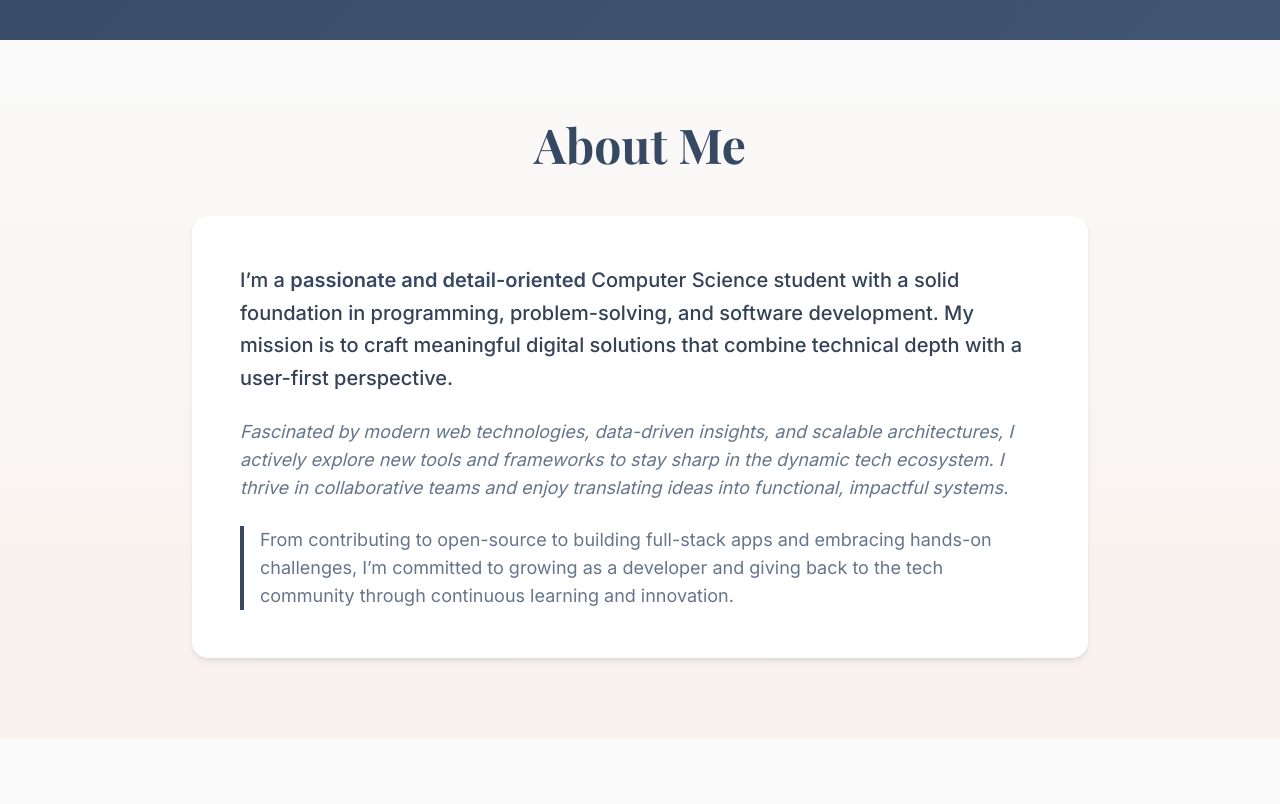
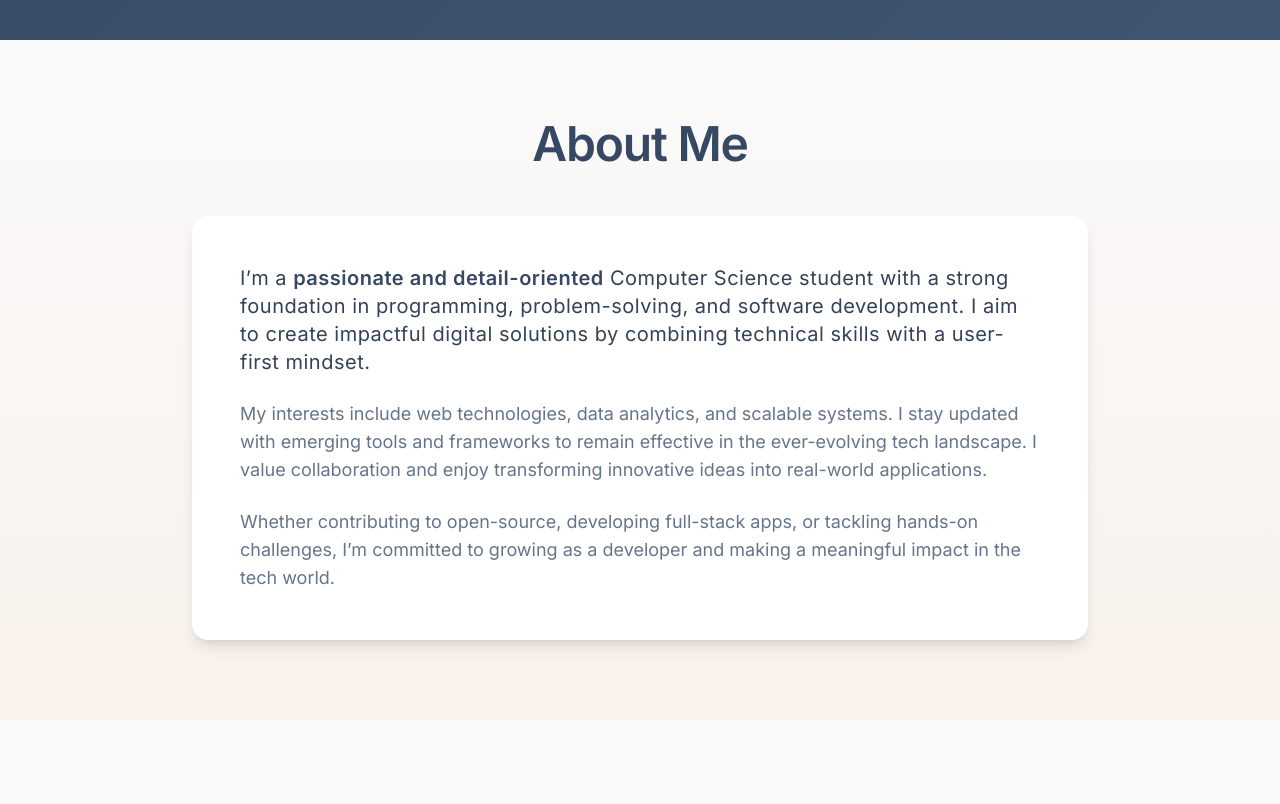
Before and after one commit to NivasBaluju/nivasportfolio, a React (Vite) app: page / in a window 1280 px wide. Shown: the part 760-1564 px from the top of the page. Built offline with nearby package versions, Linux system fonts and the light colour scheme.

Commit message:
Update About.tsx

```diff
--- a/src/components/About.tsx
+++ b/src/components/About.tsx
@@ -3,18 +3,18 @@ const About = () => {
     <section id="about" className="py-20 bg-gradient-section">
       <div className="container mx-auto px-6">
         <div className="max-w-4xl mx-auto">
-          <h2 className="font-serif text-4xl md:text-5xl font-bold text-center mb-12 text-primary">
+          <h2 className="font-display text-4xl md:text-5xl font-extrabold text-center mb-12 text-primary tracking-tight">
             About Me
           </h2>
-          <div className="bg-card rounded-2xl shadow-classic p-8 md:p-12">
-            <p className="text-xl md:text-[1.25rem] leading-relaxed text-foreground mb-6 font-medium">
-              I’m a <span className="text-primary font-semibold">passionate and detail-oriented</span> Computer Science student with a solid foundation in programming, problem-solving, and software development. My mission is to craft meaningful digital solutions that combine technical depth with a user-first perspective.
+          <div className="bg-card rounded-2xl shadow-lg p-8 md:p-12">
+            <p className="font-sans text-lg md:text-xl text-foreground leading-relaxed mb-6 tracking-wide">
+              I’m a <span className="font-semibold text-primary">passionate and detail-oriented</span> Computer Science student with a strong foundation in programming, problem-solving, and software development. I aim to create impactful digital solutions by combining technical skills with a user-first mindset.
             </p>
-            <p className="text-base md:text-lg leading-loose text-muted-foreground mb-6 italic">
-              Fascinated by modern web technologies, data-driven insights, and scalable architectures, I actively explore new tools and frameworks to stay sharp in the dynamic tech ecosystem. I thrive in collaborative teams and enjoy translating ideas into functional, impactful systems.
+            <p className="font-sans text-base md:text-lg text-muted-foreground leading-loose mb-6 tracking-normal">
+              My interests include web technologies, data analytics, and scalable systems. I stay updated with emerging tools and frameworks to remain effective in the ever-evolving tech landscape. I value collaboration and enjoy transforming innovative ideas into real-world applications.
             </p>
-            <p className="text-base md:text-lg leading-loose text-muted-foreground border-l-4 border-primary pl-4">
-              From contributing to open-source to building full-stack apps and embracing hands-on challenges, I’m committed to growing as a developer and giving back to the tech community through continuous learning and innovation.
+            <p className="font-sans text-base md:text-lg text-muted-foreground leading-loose tracking-normal">
+              Whether contributing to open-source, developing full-stack apps, or tackling hands-on challenges, I’m committed to growing as a developer and making a meaningful impact in the tech world.
             </p>
           </div>
         </div>
```
